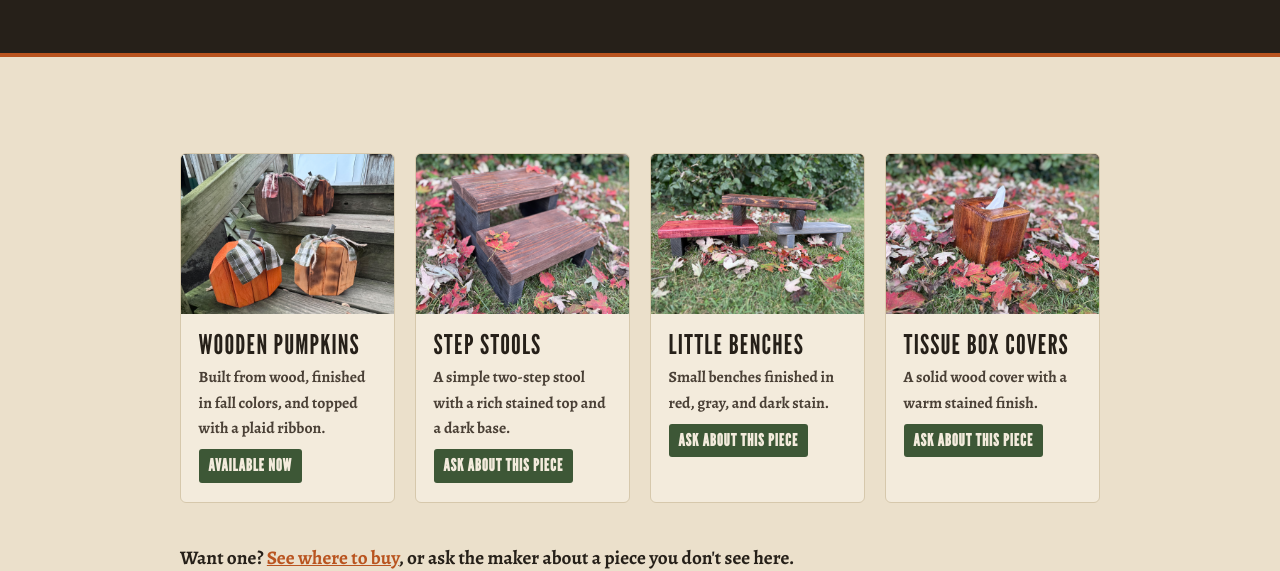
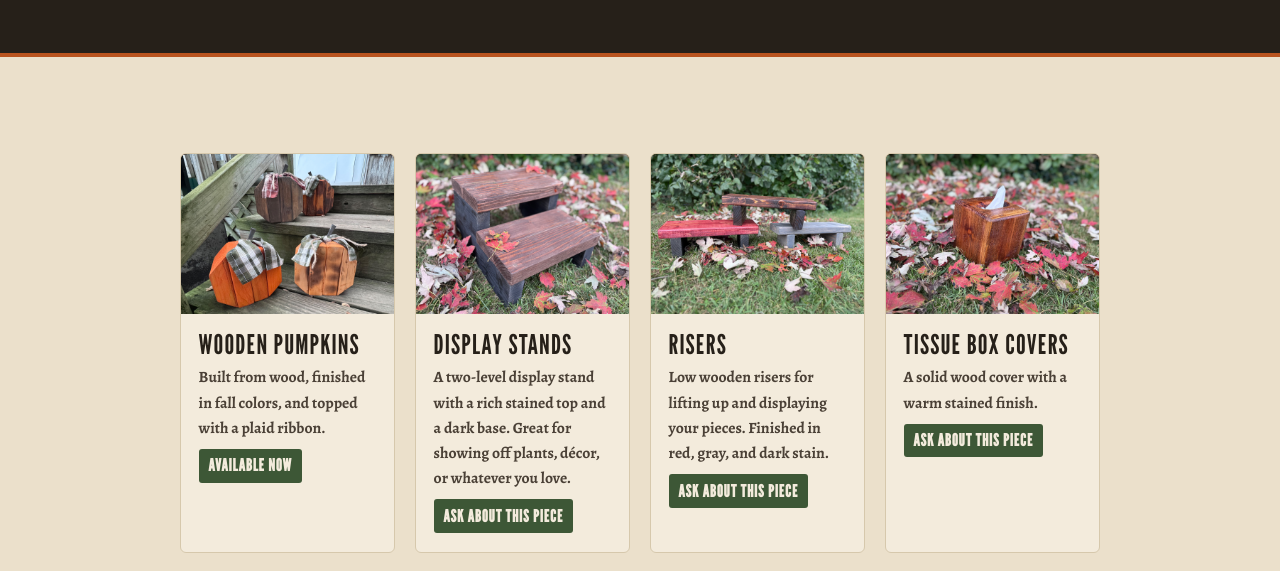
Before and after one commit to KindledStudio/lake-woodcraft, a plain HTML site: page pieces.html in a window 1280 px wide. Shown: the part 252-823 px from the top of the page. Drawn offline with nearby package versions, Linux system fonts and the light colour scheme; a web font is replaced by a local one.

Commit message:
Add files via upload

```diff
--- a/pieces.html
+++ b/pieces.html
@@ -4,7 +4,7 @@
   <meta charset="utf-8">
   <meta name="viewport" content="width=device-width, initial-scale=1">
   <title>Pieces | Lake Woodcraft</title>
-  <meta name="description" content="Handmade wooden pumpkins, step stools, benches, and tissue box covers from Lake Woodcraft in Western New York.">
+  <meta name="description" content="Handmade wooden pumpkins, display stands, risers, and tissue box covers from Lake Woodcraft in Western New York.">
   <meta name="theme-color" content="#262019">
   <link rel="icon" href="images/logo.png" type="image/png">
 
@@ -56,22 +56,22 @@
 
           <article class="card">
             <div class="photo">
-              <img src="images/display_stand.jpg" alt="Handmade two-step wooden stool with a dark stained top and black base, sitting in fall leaves" width="1200" height="900" loading="lazy">
+              <img src="images/display_stand.jpg" alt="Handmade two-level wooden display stand with a dark stained top and black base, sitting in fall leaves" width="1200" height="900" loading="lazy">
             </div>
             <div class="card-body">
-              <h3>Step Stools</h3>
-              <p>A simple two-step stool with a rich stained top and a dark base.</p>
+              <h3>Display Stands</h3>
+              <p>A two-level display stand with a rich stained top and a dark base. Great for showing off plants, décor, or whatever you love.</p>
               <span class="tag tag-ask">Ask about this piece</span>
             </div>
           </article>
 
           <article class="card">
             <div class="photo">
-              <img src="images/riser.jpg" alt="Three small handmade wooden benches finished in red, gray, and dark stain, sitting on grass" width="1200" height="900" loading="lazy">
+              <img src="images/riser.jpg" alt="Three handmade wooden risers finished in red, gray, and dark stain, sitting on grass" width="1200" height="900" loading="lazy">
             </div>
             <div class="card-body">
-              <h3>Little Benches</h3>
-              <p>Small benches finished in red, gray, and dark stain.</p>
+              <h3>Risers</h3>
+              <p>Low wooden risers for lifting up and displaying your pieces. Finished in red, gray, and dark stain.</p>
               <span class="tag tag-ask">Ask about this piece</span>
             </div>
           </article>
```
